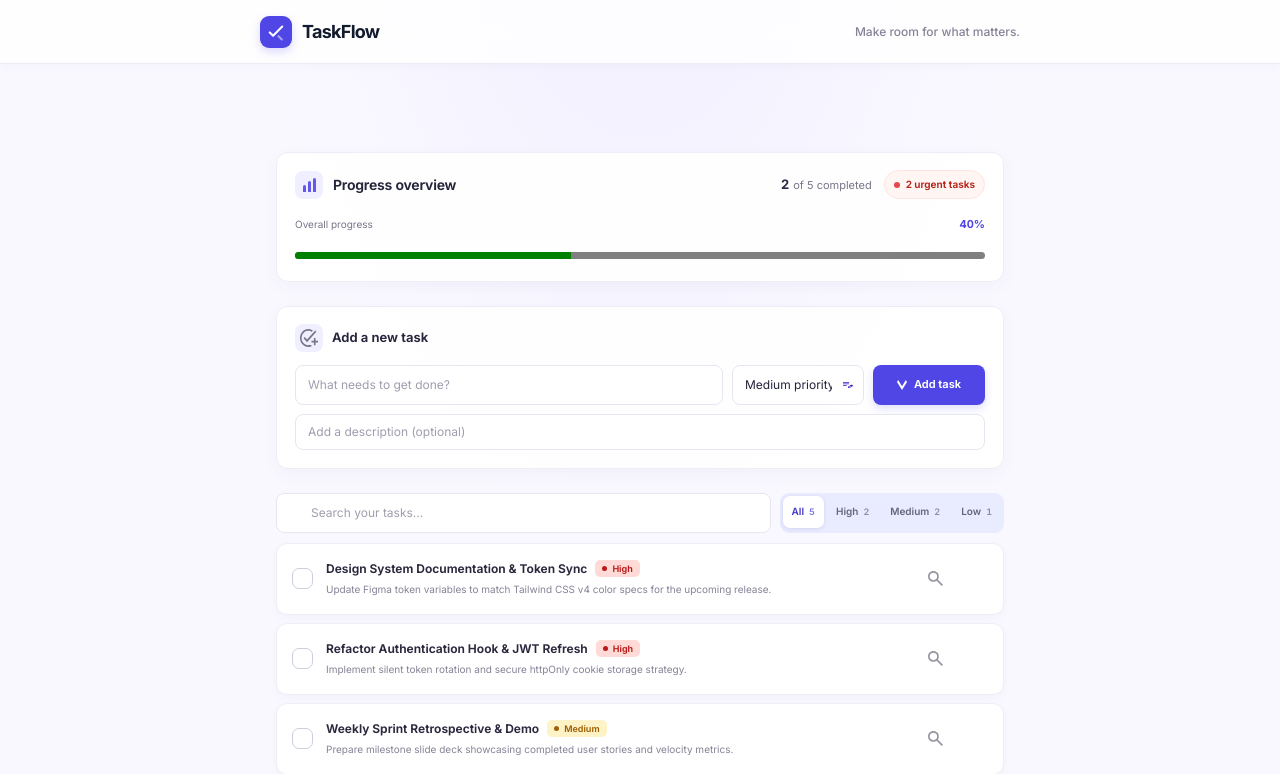
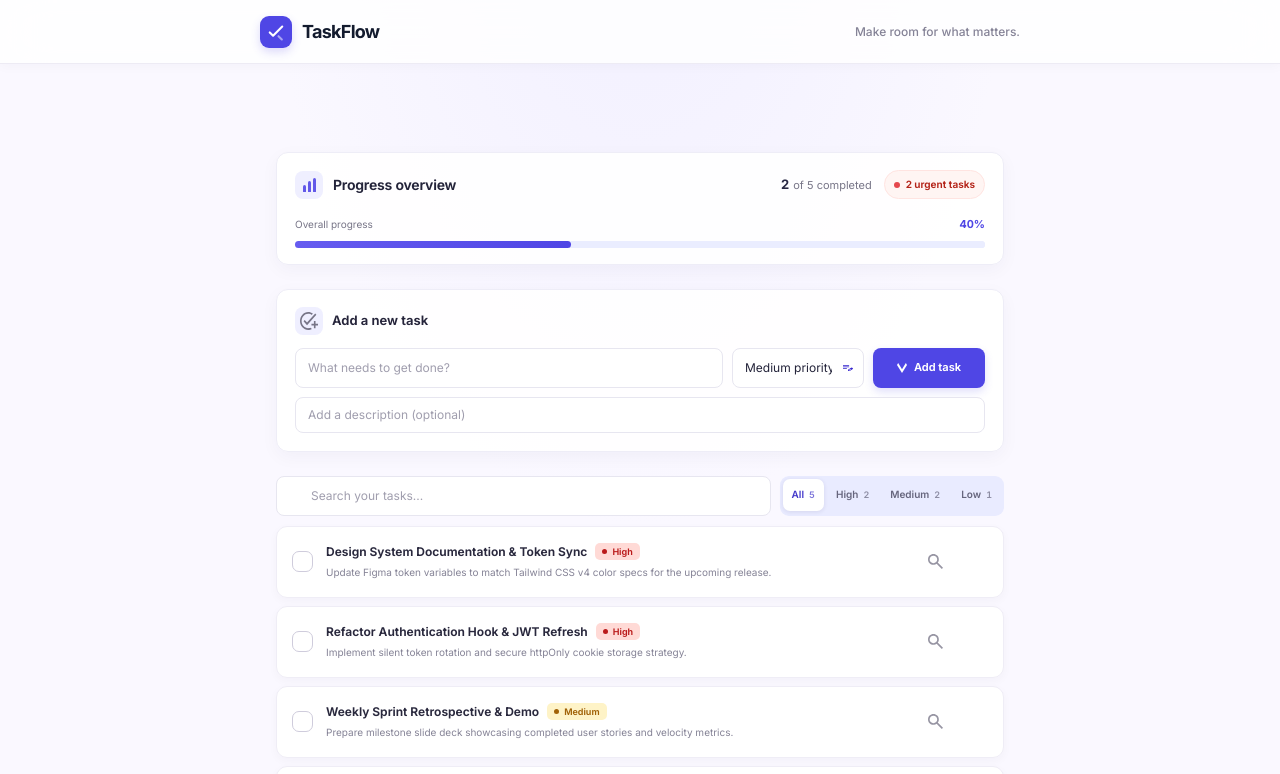
Before and after one commit to modewika1-star/Bootcamp-Task-1, a React (Vite) app: page / in a window 1280 px wide. Shown: the top 774 px of the page. Built offline with nearby package versions, Linux system fonts and the light colour scheme.

Commit message:
Style semantic filter fieldset and native progress bar

```diff
--- a/src/App.css
+++ b/src/App.css
@@ -198,19 +198,31 @@
 }
 
 .progress-track {
-  overflow: hidden;
+  display: block;
   width: 100%;
   height: 7px;
+  padding: 0;
+  appearance: none;
+  border: 0;
+  border-radius: 20px;
+  background: #eaedff;
+  color: #4f46e5;
+}
+
+.progress-track::-webkit-progress-bar {
   border-radius: 20px;
   background: #eaedff;
 }
 
-.progress-track__value {
-  display: block;
-  height: 100%;
-  border-radius: inherit;
+.progress-track::-webkit-progress-value {
+  border-radius: 20px;
   background: linear-gradient(90deg, #665cf0, #4f46e5);
   transition: width 220ms ease;
+}
+
+.progress-track::-moz-progress-bar {
+  border-radius: 20px;
+  background: linear-gradient(90deg, #665cf0, #4f46e5);
 }
 
 .task-form-card {
@@ -427,10 +439,13 @@
 
 .filter-tabs {
   display: flex;
+  min-width: 0;
   min-height: 40px;
   align-items: center;
   gap: 3px;
+  margin: 0;
   padding: 3px;
+  border: 0;
   border-radius: 9px;
   background: #e9ebff;
 }
```
